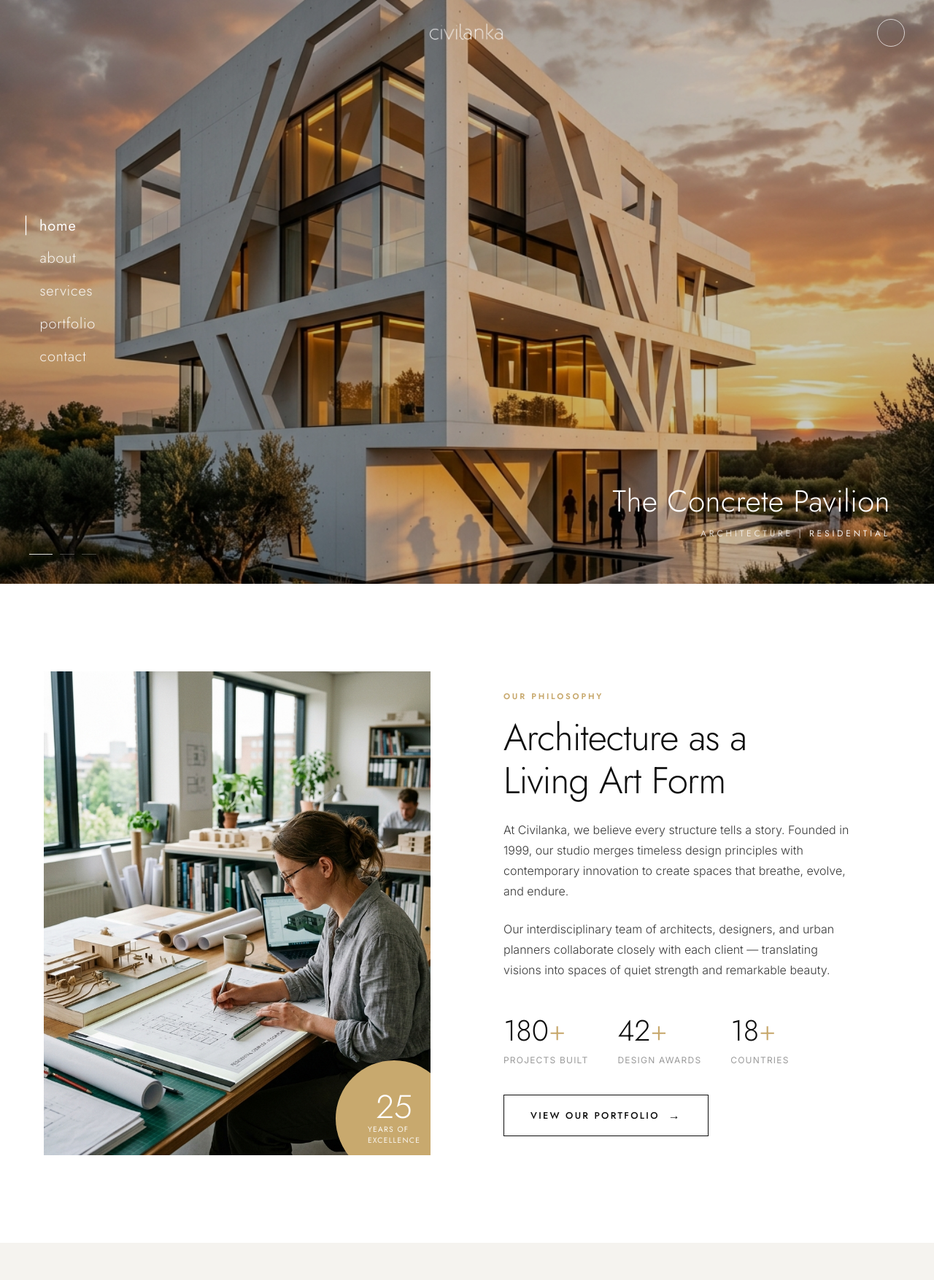
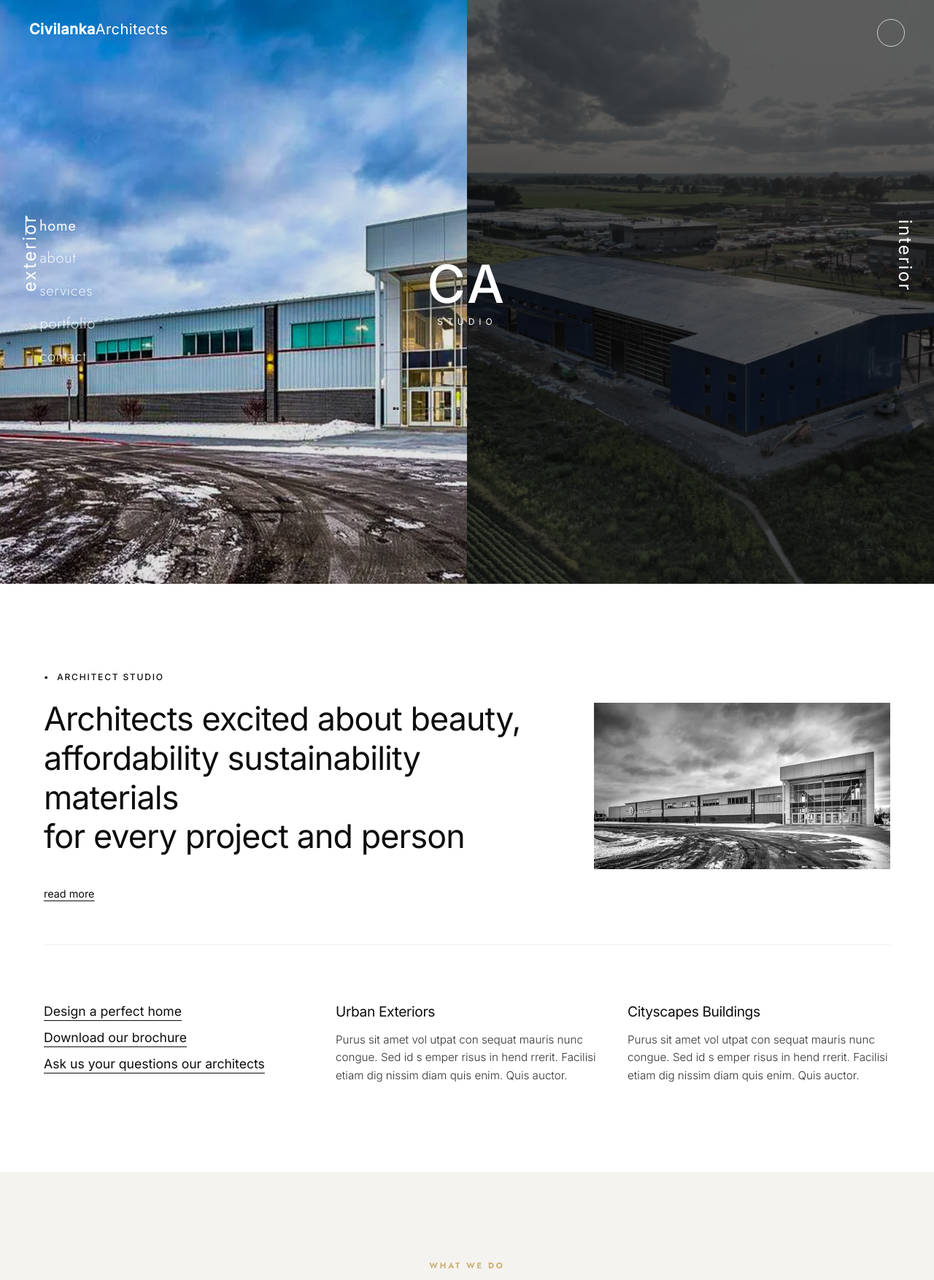
Before and after one commit to MrKRW/civillanka, a PHP site: page / in a window 1280 px wide. Shown: the top 1754 px of the page at 73% size. Run offline with PHP 8.4, Linux system fonts and the light colour scheme.

Commit message:
replace hero slider with split-screen layout and redesign about and projects sections with new assets.

```diff
--- a/assets/css/style.css
+++ b/assets/css/style.css
@@ -158,8 +158,8 @@ p { line-height: 1.75; color: var(--gray-dark); font-weight: 300; }
   z-index: 1000;
   display: flex;
   align-items: flex-start;
-  justify-content: center;
-  padding: 30px 50px;
+  justify-content: space-between;
+  padding: 30px 40px;
   pointer-events: none;
   transition: opacity 0.35s var(--ease);
 }
@@ -168,16 +168,17 @@ p { line-height: 1.75; color: var(--gray-dark); font-weight: 300; }
   pointer-events: none;
 }
 .site-logo {
-  font-family: var(--font-h);
+  font-family: var(--font-b);
   font-size: 1.25rem;
-  letter-spacing: 0.01em;
+  letter-spacing: 0.02em;
   color: var(--white);
   pointer-events: all;
   transition: color 0.4s;
   line-height: 1;
+  text-decoration: none;
 }
 .site-logo strong { font-weight: 700; }
-.site-logo span   { font-weight: 300; }
+.site-logo span   { font-weight: 400; }
 
 /* Logo Images */
 .logo-img {
@@ -313,113 +314,195 @@ p { line-height: 1.75; color: var(--gray-dark); font-weight: 300; }
 
 /* ===========================
    HERO SLIDER
+/* ===========================
+   HERO SPLIT SCREEN
 =========================== */
-#hero {
+#hero.split-view {
   height: 100vh;
   min-height: 700px;
   position: relative;
+  display: flex;
+  overflow: hidden;
+  background: var(--black);
+}
+
+.split-half {
+  flex: 1;
+  position: relative;
   overflow: hidden;
 }
-.hero-swiper { width: 100%; height: 100%; }
-.hero-slide {
-  position: relative;
-  width: 100%;
-  height: 100%;
-  overflow: hidden;
-}
-.hero-slide-img {
+
+.split-bg {
   width: 100%;
   height: 100%;
   object-fit: cover;
 }
 
-/* Subtle dark overlay for readability */
-.hero-overlay {
+.filter-dark {
+  filter: brightness(0.6) grayscale(50%);
+}
+
+.split-overlay {
   position: absolute;
   inset: 0;
-  background: rgba(0,0,0,0.22);
-  z-index: 1;
+  background: rgba(0,0,0,0.1);
 }
 
-/* Bottom-right: project title + category */
-.hero-caption {
-  position: absolute;
-  bottom: 60px;
-  right: 60px;
-  z-index: 10;
-  text-align: right;
-}
-.hero-caption-title {
-  font-family: var(--font-h);
-  font-size: clamp(1.8rem, 3.5vw, 2.6rem);
-  font-weight: 300;
-  color: var(--white);
-  letter-spacing: 0.01em;
-  line-height: 1.1;
-  margin-bottom: 12px;
-}
-.hero-caption-cat {
-  font-family: var(--font-h);
-  font-size: 0.75rem;
-  font-weight: 400;
-  letter-spacing: 0.32em;
-  text-transform: uppercase;
-  color: rgba(255,255,255,0.9);
-}
-.hero-caption-cat::before {
-  content: 'ARCHITECTURE | ';
-  opacity: 0.8;
+.split-overlay.dark {
+  background: rgba(0,0,0,0.4);
 }
 
-/* Bottom-left: pagination dashes */
-.hero-pagination {
+.vert-text {
   position: absolute;
-  bottom: 40px;
+  top: 50%;
+  font-family: var(--font-b);
+  font-size: 1.5rem;
+  color: var(--white);
+  letter-spacing: 0.1em;
+  text-transform: lowercase;
+}
+
+.vert-left {
   left: 40px;
+  transform: translateY(-50%) rotate(-90deg);
+  transform-origin: left center;
+}
+
+.vert-right {
+  right: 40px;
+  transform: translateY(-50%) rotate(90deg);
+  transform-origin: right center;
+}
+
+.center-brand {
+  position: absolute;
+  top: 50%;
+  left: 50%;
+  transform: translate(-50%, -50%);
+  text-align: center;
   z-index: 10;
-  display: flex;
-  align-items: center;
-  gap: 10px;
+  color: var(--white);
+  pointer-events: none;
 }
-.hero-pagination .dash {
-  height: 1px;
-  background: rgba(255,255,255,0.25);
-  transition: background 0.4s, width 0.4s;
-  cursor: pointer;
-  width: 20px;
+
+.brand-letters {
+  font-family: var(--font-b);
+  font-size: 4.5rem;
+  font-weight: 500;
+  line-height: 1;
+  letter-spacing: 0.05em;
 }
-.hero-pagination .dash.active {
-  background: rgba(255,255,255,0.85);
-  width: 32px;
+
+.brand-sub {
+  font-family: var(--font-b);
+  font-size: 0.75rem;
+  letter-spacing: 0.5em;
+  text-transform: uppercase;
+  margin-top: 8px;
+}
+
+@media (max-width: 900px) {
+  #hero.split-view { flex-direction: column; }
+  .vert-text { display: none; }
 }
 
 /* ===========================
    ABOUT / INTRO
 =========================== */
 #about { background: var(--white); }
-.about-grid {
-  display: grid; grid-template-columns: 1fr 1fr; gap: 100px; align-items: center;
+.new-about-top {
+  display: flex;
+  justify-content: space-between;
+  align-items: center;
+  gap: 40px;
+  margin-bottom: 80px;
+  border-bottom: 1px solid #f0f0f0;
+  padding-bottom: 60px;
 }
-.about-image-wrap {
-  position: relative; aspect-ratio: 4/5; overflow: hidden;
+
+.new-about-text {
+  flex: 1;
+  max-width: 60%;
 }
-.about-image-wrap img { height: 100%; transition: transform 0.7s var(--ease); }
-.about-image-wrap:hover img { transform: scale(1.04); }
-.about-badge {
-  position: absolute; bottom: -30px; right: -30px;
-  background: var(--accent); color: var(--white);
-  width: 160px; height: 160px;
-  border-radius: 50%;
-  display: flex; flex-direction: column; align-items: center; justify-content: center;
-  font-family: var(--font-h);
+
+.new-section-label {
+  font-family: var(--font-b);
+  font-size: 0.75rem;
+  font-weight: 500;
+  letter-spacing: 0.15em;
+  text-transform: uppercase;
+  color: var(--black);
+  display: block;
+  margin-bottom: 1.5rem;
 }
-.about-badge .num { font-size: 2.8rem; font-weight: 300; line-height: 1; }
-.about-badge .lbl { font-size: 0.65rem; letter-spacing: 0.12em; text-transform: uppercase; opacity: 0.9; }
-.about-text h2 { margin-bottom: 1.5rem; }
-.about-text p { margin-bottom: 1.5rem; max-width: 480px; }
-.about-stats { display: flex; gap: 40px; margin: 2.5rem 0; }
-.stat-item .num { font-family: var(--font-h); font-size: 2.5rem; font-weight: 300; color: var(--black); }
-.stat-item .lbl { font-size: 0.75rem; letter-spacing: 0.1em; text-transform: uppercase; color: var(--gray-mid); margin-top: 4px; }
+
+.new-about-heading {
+  font-family: var(--font-b);
+  font-size: clamp(2rem, 3.5vw, 2.8rem);
+  font-weight: 400;
+  line-height: 1.2;
+  color: var(--black);
+  margin-bottom: 2.5rem;
+}
+
+.new-read-more {
+  font-family: var(--font-b);
+  font-size: 0.9rem;
+  color: var(--black);
+  text-decoration: underline;
+  text-underline-offset: 4px;
+}
+
+.new-about-image {
+  flex: 0 0 35%;
+  overflow: hidden;
+}
+
+.new-about-image img {
+  filter: grayscale(100%);
+  width: 100%;
+  height: auto;
+  display: block;
+}
+
+.new-about-bottom {
+  display: flex;
+  justify-content: space-between;
+  gap: 40px;
+}
+
+.new-about-links {
+  flex: 1;
+  display: flex;
+  flex-direction: column;
+  gap: 15px;
+}
+
+.new-about-links a {
+  font-family: var(--font-b);
+  font-size: 1.1rem;
+  color: var(--black);
+  text-decoration: underline;
+  text-underline-offset: 6px;
+}
+
+.new-about-col {
+  flex: 1;
+}
+
+.new-about-col h3 {
+  font-family: var(--font-b);
+  font-size: 1.2rem;
+  font-weight: 400;
+  margin-bottom: 1rem;
+}
+
+.new-about-col p {
+  font-family: var(--font-b);
+  font-size: 0.95rem;
+  color: #333;
+  line-height: 1.6;
+}
 
 /* ===========================
    SERVICES (VERTICAL TABS)
--- a/index.php
+++ b/index.php
@@ -30,7 +30,7 @@
   <header id="sticky-header" role="banner" aria-label="Sticky Navigation">
     <!-- Logo left -->
     <a href="index.php" class="sticky-logo" aria-label="Civilanka Home">
-      <img src="assets/images/logo-full.png" alt="Civilanka" class="logo-img logo-img--sticky" />
+      <strong>Civilanka</strong>Architects
     </a>
 
     <!-- Nav center -->
@@ -73,59 +73,39 @@
   </nav>
 
   <!-- ============================================================
-     TOP BAR: Centered Logo
+     TOP BAR
 ============================================================ -->
   <div id="top-bar" aria-label="Site header">
     <a href="index.php" class="site-logo" aria-label="Civilanka Home">
-      <img src="assets/images/logo-transparent.png" alt="Civilanka" class="logo-img logo-img--hero" />
+      <strong>Civilanka</strong>Architects
     </a>
+    <!-- Circle menu button (top right) -->
+    <button class="circle-btn" id="circle-menu-btn" aria-label="Open menu" aria-expanded="false"></button>
   </div>
 
-  <!-- Circle menu button (top right) -->
-  <button class="circle-btn" id="circle-menu-btn" aria-label="Open menu" aria-expanded="false"></button>
-
   <!-- ============================================================
-     HERO SECTION
+     HERO SECTION (SPLIT SCREEN)
 ============================================================ -->
-  <section id="hero" aria-label="Featured Projects Slider">
-    <div class="swiper hero-swiper">
-      <div class="swiper-wrapper">
-
-        <!-- Slide 1 -->
-        <div class="swiper-slide hero-slide" data-title="The Concrete Pavilion" data-cat="Residential"
-          data-swiper-autoplay="2500">
-          <img class="hero-slide-img" src="assets/images/hero_1.png" alt="Minimalist concrete facade architecture" />
-          <div class="hero-overlay"></div>
-        </div>
-
-        <!-- Slide 2 -->
-        <div class="swiper-slide hero-slide" data-title="Alvar Home &amp; Studio" data-cat="Heritage">
-          <img class="hero-slide-img" src="assets/images/hero_2.png" alt="Luxury modern villa with infinity pool" />
-          <div class="hero-overlay"></div>
-        </div>
-
-        <!-- Slide 3 -->
-        <div class="swiper-slide hero-slide" data-title="Meridian Commercial Tower" data-cat="Commercial">
-          <img class="hero-slide-img" src="assets/images/hero_3.png" alt="Contemporary glass commercial building" />
-          <div class="hero-overlay"></div>
-        </div>
-
-      </div><!-- /swiper-wrapper -->
-    </div><!-- /swiper -->
-
-    <!-- Bottom-right: project caption (updated via JS) -->
-    <div class="hero-caption" aria-live="polite">
-      <div class="hero-caption-title">The Concrete Pavilion</div>
-      <div class="hero-caption-cat">Residential</div>
+  <section id="hero" class="split-view" aria-label="Featured Projects Split View">
+    <!-- Left Half -->
+    <div class="split-half split-left">
+      <img src="Project%20images/2023-11-07.jpg" class="split-bg" alt="Exterior architecture" />
+      <div class="split-overlay"></div>
+      <div class="vert-text vert-left">exterior</div>
     </div>
 
-    <!-- Bottom-left: dash pagination -->
-    <div class="hero-pagination" aria-label="Slide navigation">
-      <div class="dash active" data-index="0"></div>
-      <div class="dash" data-index="1"></div>
-      <div class="dash" data-index="2"></div>
+    <!-- Right Half -->
+    <div class="split-half split-right">
+      <img src="Project%20images/WhatsApp%20Image%202023-07-17%20at%2021.07.37%20(1).jpeg" class="split-bg filter-dark" alt="Interior design" />
+      <div class="split-overlay dark"></div>
+      <div class="vert-text vert-right">interior</div>
     </div>
 
+    <!-- Center Logo / Text -->
+    <div class="center-brand">
+      <div class="brand-letters">CA</div>
+      <div class="brand-sub">STUDIO</div>
+    </div>
   </section>
 
   <!-- ============================================================
@@ -133,44 +113,31 @@
 ============================================================ -->
   <section id="about" class="section-pad">
     <div class="container">
-      <div class="about-grid">
+      <div class="new-about-top">
+        <div class="new-about-text reveal-left">
+          <span class="new-section-label">&bull; &nbsp;ARCHITECT STUDIO</span>
+          <h2 class="new-about-heading">Architects excited about beauty,<br>affordability sustainability materials<br>for every project and person</h2>
+          <a href="#" class="new-read-more">read more</a>
+        </div>
+        <div class="new-about-image reveal-right">
+          <img src="Project%20images/2023-11-07.jpg" alt="Architects reviewing blueprints" />
+        </div>
+      </div>
 
-        <!-- Image -->
-        <div class="about-image-wrap reveal-left">
-          <img src="assets/images/about.png" alt="Architect at work reviewing blueprints" />
-          <div class="about-badge">
-            <span class="num">25</span>
-            <span class="lbl">Years of<br />Excellence</span>
-          </div>
+      <div class="new-about-bottom stagger">
+        <div class="new-about-links">
+          <a href="#">Design a perfect home</a>
+          <a href="#">Download our brochure</a>
+          <a href="#">Ask us your questions our architects</a>
         </div>
-
-        <!-- Text -->
-        <div class="about-text reveal-right">
-          <span class="section-label">Our Philosophy</span>
-          <h2>Architecture as a<br />Living Art Form</h2>
-          <p>At Civilanka, we believe every structure tells a story. Founded in 1999, our studio merges timeless design
-            principles with contemporary innovation to create spaces that breathe, evolve, and endure.</p>
-          <p>Our interdisciplinary team of architects, designers, and urban planners collaborate closely with each
-            client — translating visions into spaces of quiet strength and remarkable beauty.</p>
-
-          <div class="about-stats stagger">
-            <div class="stat-item">
-              <div class="num">180<span style="color:var(--accent)">+</span></div>
-              <div class="lbl">Projects Built</div>
-            </div>
-            <div class="stat-item">
-              <div class="num">42<span style="color:var(--accent)">+</span></div>
-              <div class="lbl">Design Awards</div>
-            </div>
-            <div class="stat-item">
-              <div class="num">18<span style="color:var(--accent)">+</span></div>
-              <div class="lbl">Countries</div>
-            </div>
-          </div>
-
-          <a href="#projects" class="btn btn-dark btn-arrow"><span>View Our Portfolio</span></a>
+        <div class="new-about-col">
+          <h3>Urban Exteriors</h3>
+          <p>Purus sit amet vol utpat con sequat mauris nunc congue. Sed id s emper risus in hend rrerit. Facilisi etiam dig nissim diam quis enim. Quis auctor.</p>
         </div>
-
+        <div class="new-about-col">
+          <h3>Cityscapes Buildings</h3>
+          <p>Purus sit amet vol utpat con sequat mauris nunc congue. Sed id s emper risus in hend rrerit. Facilisi etiam dig nissim diam quis enim. Quis auctor.</p>
+        </div>
       </div>
     </div>
   </section>
@@ -270,70 +237,38 @@
   </section>
 
   <!-- ============================================================
-     PROJECTS SECTION
+     PROJECTS SECTION (OUR WORK)
 ============================================================ -->
-  <section id="projects" class="section-pad">
-    <div class="container">
-      <div class="projects-header reveal">
-        <div>
-          <span class="section-label">Selected Work</span>
-          <h2>Featured<br />Projects</h2>
+  <section id="projects" class="section-pad dark-section">
+    <div class="our-work-container">
+      <div class="our-work-left reveal-left">
+        <span class="our-work-label">&bull; &nbsp;OUR WORK</span>
+        <div class="our-work-info">
+          <h2 class="our-work-title">The feel of Villa Yun</h2>
+          <span class="our-work-cat">WELLNESS</span>
         </div>
-        <a href="projects.php" class="btn btn-dark btn-arrow"><span>All Projects</span></a>
       </div>
-
-      <div class="projects-grid stagger">
-
-        <!-- Card 1 — Featured (tall) -->
-        <div class="project-card featured">
-          <img src="assets/images/hero_1.png" alt="The Concrete House — Private Residence" />
-          <div class="project-card-overlay"></div>
-          <div class="project-card-info">
-            <h3>The Concrete House</h3>
-            <span>Residential &nbsp;·&nbsp; 2024</span>
+      <div class="our-work-right reveal-right">
+        <div class="swiper our-work-swiper">
+          <div class="swiper-wrapper">
+            <!-- Slide 1 -->
+            <div class="swiper-slide our-work-slide" data-title="The feel of Villa Yun" data-cat="WELLNESS">
+              <img src="Project%20images/2023-11-07.jpg" alt="Villa Yun" />
+            </div>
+            <!-- Slide 2 -->
+            <div class="swiper-slide our-work-slide" data-title="Modern Office" data-cat="COMMERCIAL">
+              <img src="Project%20images/WhatsApp%20Image%202023-07-17%20at%2021.07.37%20(1).jpeg" alt="Modern Office" />
+            </div>
+            <!-- Slide 3 -->
+            <div class="swiper-slide our-work-slide" data-title="Minimalist Living" data-cat="RESIDENTIAL">
+              <img src="Project%20images/1%20(4).png" alt="Minimalist Living" />
+            </div>
           </div>
         </div>
-
-        <!-- Card 2 -->
-        <div class="project-card">
-          <img src="assets/images/project_2.png" alt="Luminary Interiors — Commercial" />
-          <div class="project-card-overlay"></div>
-          <div class="project-card-info">
-            <h3>Luminary Interiors</h3>
-            <span>Interior &nbsp;·&nbsp; 2023</span>
-          </div>
+        <div class="our-work-nav">
+          <button class="our-work-prev">&larr;</button>
+          <button class="our-work-next">&rarr;</button>
         </div>
-
-        <!-- Card 3 -->
-        <div class="project-card">
-          <img src="assets/images/project_3.png" alt="Meridian Tower — Commercial" />
-          <div class="project-card-overlay"></div>
-          <div class="project-card-info">
-            <h3>Meridian Tower</h3>
-            <span>Commercial &nbsp;·&nbsp; 2023</span>
-          </div>
-        </div>
-
-        <!-- Card 4 -->
-        <div class="project-card">
-          <img src="assets/images/project_1.png" alt="Forest Villa — Residential" />
-          <div class="project-card-overlay"></div>
-          <div class="project-card-info">
-            <h3>Forest Villa</h3>
-            <span>Residential &nbsp;·&nbsp; 2022</span>
-          </div>
-        </div>
-
-        <!-- Card 5 -->
-        <div class="project-card">
-          <img src="assets/images/hero_2.png" alt="Skyline Residence — Urban" />
-          <div class="project-card-overlay"></div>
-          <div class="project-card-info">
-            <h3>Skyline Residence</h3>
-            <span>Urban &nbsp;·&nbsp; 2022</span>
-          </div>
-        </div>
-
       </div>
     </div>
   </section>
```
Also changed, not shown: other parts of assets/css/style.css (+100 -24 lines), assets/js/main.js (+19 -24 lines).
